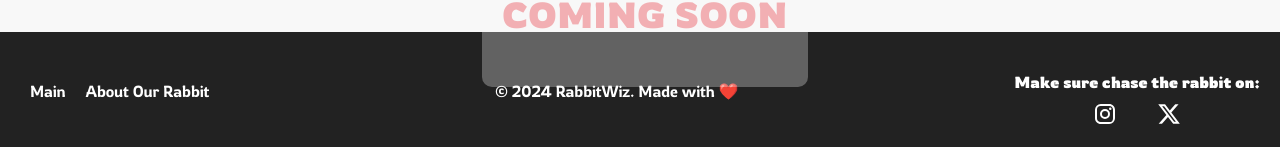
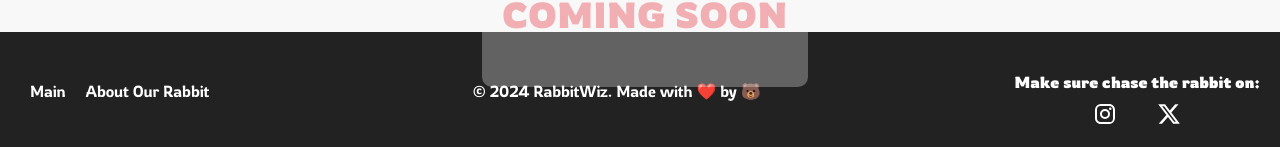
Before and after one commit to uluutku/RabbitWiz, a React (Vite) app in the folder rabbitwiz/: page / in a window 1280 px wide. Shown: the part 768-915 px from the top of the page. Built offline with nearby package versions, Linux system fonts and the light colour scheme.

Commit message:
Update Footer.jsx to include author name in the copyright text

```diff
--- a/rabbitwiz/src/Components/Footer.jsx
+++ b/rabbitwiz/src/Components/Footer.jsx
@@ -13,7 +13,7 @@ function Footer() {
         </div>
       </div>
       <div className="copyright-text">
-        <p>&copy; 2024 RabbitWiz. Made with ❤️</p>
+        <p>&copy; 2024 RabbitWiz. Made with ❤️ by 🐻</p>
       </div>
       <div className="social-media-container">
         <h4>Make sure chase the rabbit on:</h4>
```
